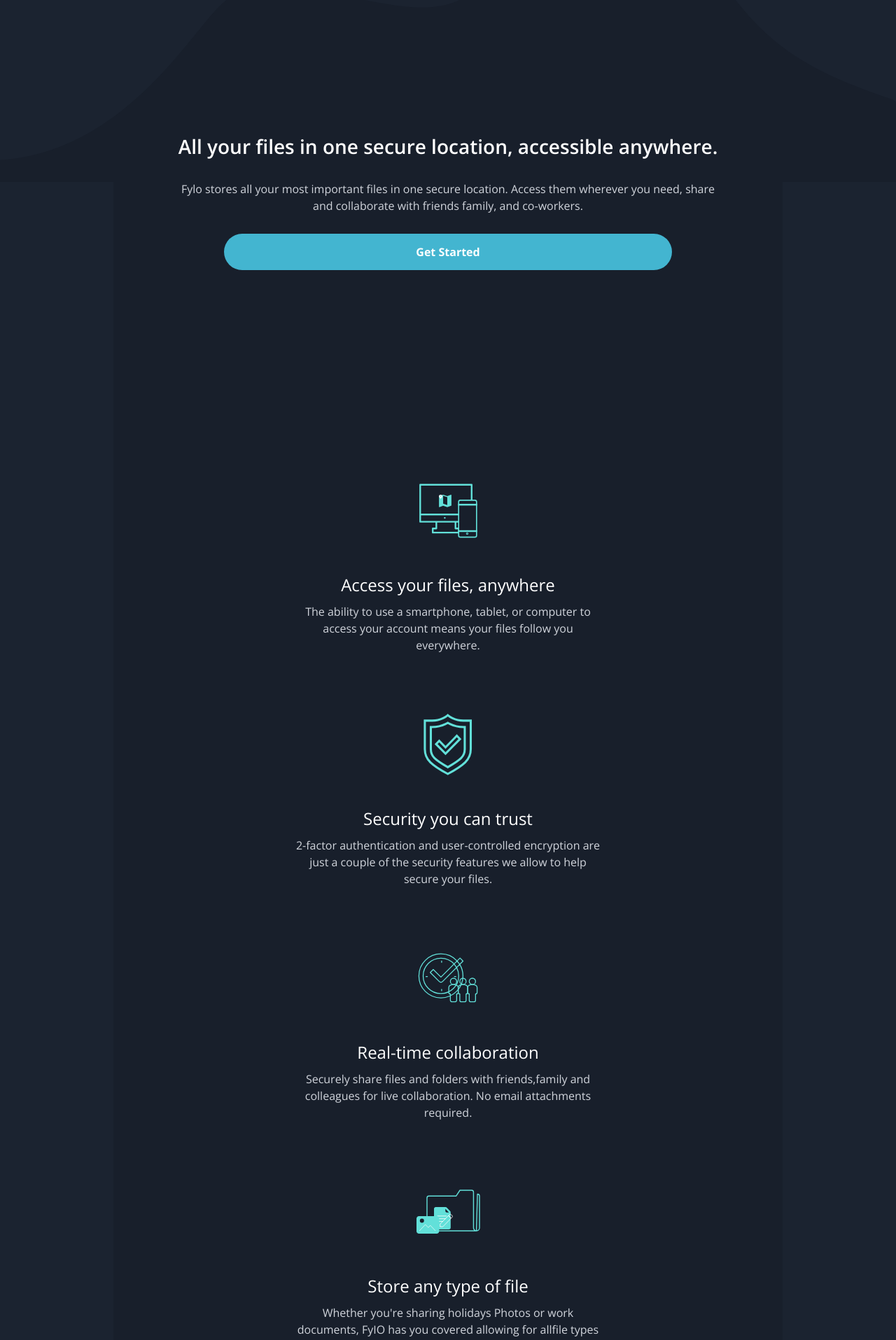
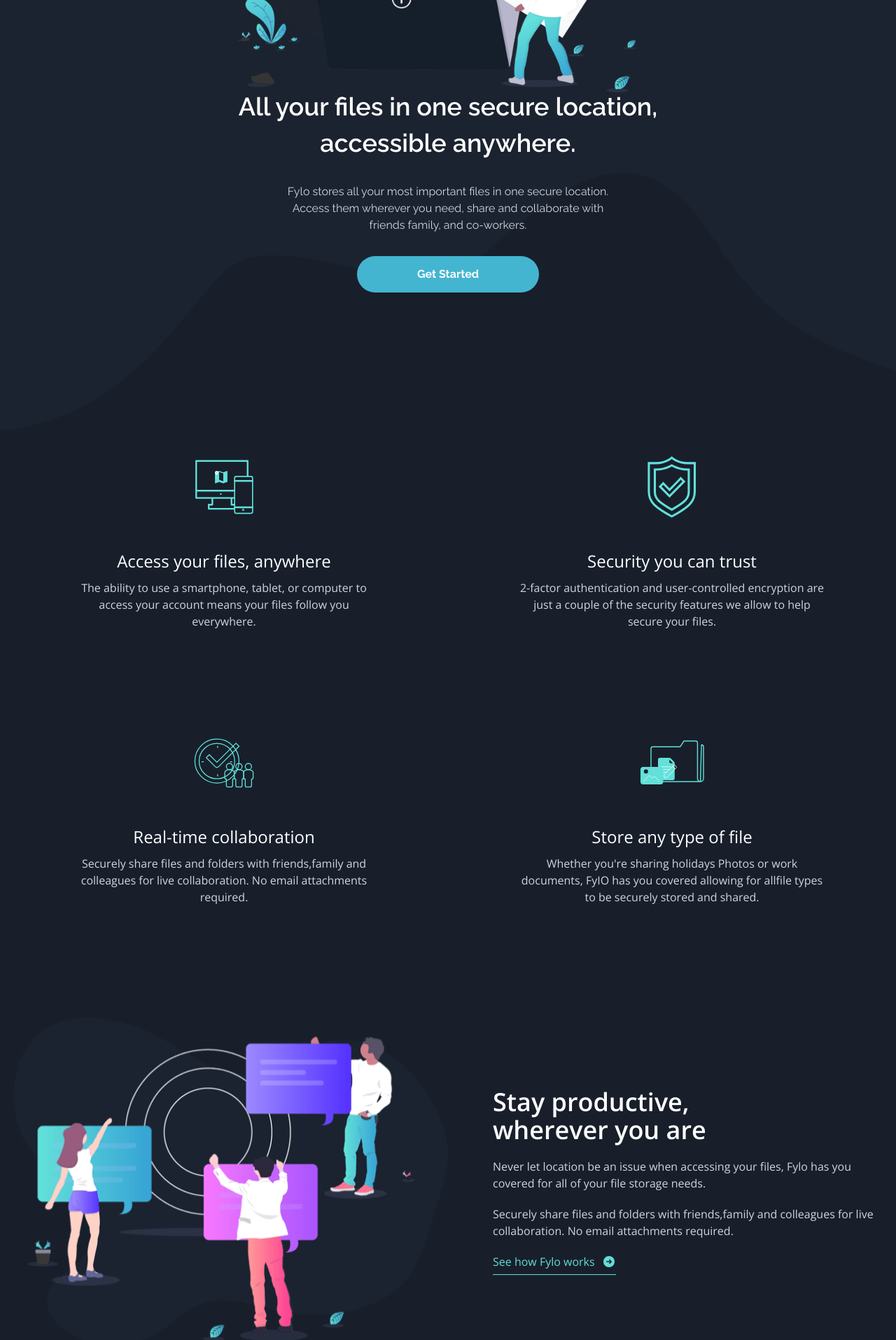
Before and after one commit to erickEDdev/page-Dark, a React (Vite) app: page / in a window 1280 px wide. Shown: the part 480-2395 px from the top of the page at 70% size. Built offline with nearby package versions, Linux system fonts and the light colour scheme.

Commit message:
finish products and caixaInfos

```diff
--- a/src/sections/CaixasInfos.jsx
+++ b/src/sections/CaixasInfos.jsx
@@ -2,7 +2,7 @@ import CaixaInfos from "../components/CaixaInfo";
 
 const CaixasInfos = () => {
   return (
-    <div className="z-4 flex flex-col gap-y-20 auto-rows-auto">
+    <div className="z-4 flex flex-col gap-y-20 lg:grid lg:grid-cols-[repeat(2,minmax(100px,auto))] lg:auto-rows-auto lg:gap-y-35 lg:gap-x-50 lg:justify-center">
       <CaixaInfos
         urlImage={"/images/icon-access-anywhere.svg"}
         descriptionImg={"computador imagem"}
--- a/src/sections/FilesInfos.jsx
+++ b/src/sections/FilesInfos.jsx
@@ -1,16 +1,16 @@
 const FilesInfos = () => {
   return (
-    <div className="relative h-65 w-full max-lg:landscape:h-25">
-      <div className="absolute flex flex-col gap-y-7 w-full text-center -top-18 max-lg:landscape:-top-50">
-        <h1 className="text-[28px] font-semibold text-white max-lg:landscape:max-w-170 max-lg:landscape:m-auto max-lg:landscape:text-4xl">
+    <div className="relative h-65 w-full font-header max-lg:landscape:h-25 z-5 lg:h-0">
+      <div className="absolute flex flex-col gap-y-7 w-full text-center -top-18 max-lg:landscape:-top-50 max-lg:landscape:gap-y-12 lg:-top-130 lg:gap-y-8">
+        <h1 className="text-[28px] font-semibold text-white max-lg:landscape:max-w-170 max-lg:landscape:m-auto max-lg:landscape:text-4xl lg:max-w-180 lg:m-auto lg:text-4xl lg:leading-13">
           All your files in one secure location, accessible anywhere.
         </h1>
-        <p className="text-center m-auto max-w-[85%] text-gray-300 max-lg:landscape:text-[18px] max-lg:landscape:max-w-150">
+        <p className="text-center m-auto max-w-[85%] text-gray-300 max-lg:landscape:text-[18px] max-lg:landscape:max-w-150 lg:max-w-120">
           Fylo stores all your most important files in one secure location.
           Access them wherever you need, share and collaborate with friends
           family, and co-workers.
         </p>
-        <button className="flex items-center justify-center w-[70%] m-auto py-3.5 rounded-[50px] font-bold bg-[#43b5d0]">
+        <button className="flex items-center justify-center w-[70%] m-auto py-3.5 rounded-[50px] font-bold bg-[#43b5d0] lg:w-full lg:max-w-65">
           Get Started
         </button>
       </div>
--- a/src/sections/Header.jsx
+++ b/src/sections/Header.jsx
@@ -1,14 +1,14 @@
 const Header = () => {
   return (
-    <header className="flex items-center justify-between p-7 bg-transparent font-header capitalize">
-      <div className="w-21 h-auto">
+    <header className="flex items-center justify-between p-7 bg-transparent font-header capitalize lg:p-[60px_100px]">
+      <div className="w-21 h-auto lg:w-40">
         <img
           src="/images/logo.svg"
           alt="logo da marca"
           className="h-full w-full"
         />
       </div>
-      <div className="flex items-center gap-x-7">
+      <div className="flex items-center gap-x-7 lg:text-gray-300">
         <a href="#">features</a>
         <a href="#">team</a>
         <a href="#">sign in</a>
--- a/src/sections/Products.jsx
+++ b/src/sections/Products.jsx
@@ -3,20 +3,20 @@ import { FontAwesomeIcon } from "@fortawesome/react-fontawesome"
 
 const Products = () => {
     return (
-        <div className="flex flex-col items-center justify-center gap-y-13 text-left">
+        <div className="flex flex-col items-center justify-center gap-y-13 text-left lg:flex-row lg:gap-x-13">
             <img
               src="/images/illustration-stay-productive.png"
               alt="três pessoas produzindo"
-              className="w-[80%] h-auto object-cover select-none"
+              className="w-[80%] h-auto object-cover select-none lg:max-w-[50%]"
             />
-            <div className="flex flex-col gap-y-5 p-3">
-              <h1 className="text-[20px] font-semibold text-white max-w-120">
+            <div className="flex flex-col gap-y-5 p-3 lg:max-w-[50%]">
+              <h1 className="text-[20px] font-semibold text-white max-w-120 lg:text-4xl lg:max-w-100">
                 Stay productive, wherever you are
               </h1>
-              <p className="text-gray-300">
+              <p className="text-gray-300 lg:max-w-140">
                 Never let location be an issue when accessing your files, Fylo has you covered for all of your file storage needs.
               </p>
-              <p className="text-gray-300">
+              <p className="text-gray-300 lg:max-w-160">
                 Securely share files and folders with friends,family and colleagues for live collaboration. No email attachments required.
               </p>
               <a href="#" className="flex gap-x-2.5 text-[16px] text-[#63ddd8] border-b w-fit pb-1.5">
--- a/src/sections/ShowImages.jsx
+++ b/src/sections/ShowImages.jsx
@@ -5,7 +5,7 @@ const ShowImages = () => {
 
   return (
     <>
-      <div className="absolute z-1 -top-50 w-85 select-none max-lg:landscape:left-85">
+      <div className="absolute z-1 -top-50 w-85 select-none max-lg:landscape:left-85 lg:-top-140 lg:w-150">
         <img
           src="/images/illustration-intro.png"
           alt="arquivos do computador"
--- a/src/sections/Start.jsx
+++ b/src/sections/Start.jsx
@@ -8,11 +8,11 @@ import FloatCx from "../components/Float";
 
 const Start = () => {
   return (
-    <div className="flex flex-col relative gap-y-65 min-h-auto bg-[#1b2330] text-white font-body">
+    <div className="flex flex-col relative gap-y-65 min-h-auto bg-[#1b2330] text-white font-body lg:gap-y-140">
       <Header />
       <main className="relative flex flex-col justify-center items-center min-h-auto w-full">
         <ShowImages />
-        <div className="space-y-40 pb-90 px-5 bg-[#181f2b]">
+        <div className="space-y-40 pb-90 px-5 bg-[#181f2b] lg:w-full lg:pt-0 lg:flex lg:flex-col lg:gap-y-0 lg:[&>*:nth-child(n+3)]:mt-40 lg:space-y-0">
           <FilesInfos />
           <CaixasInfos />
           <Products />
```
